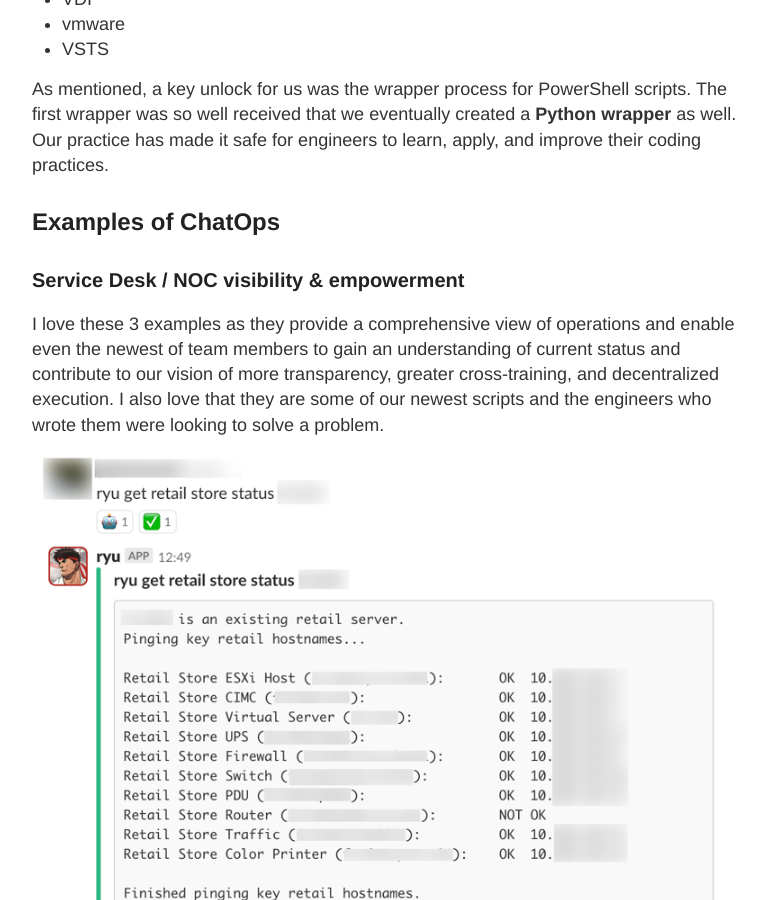
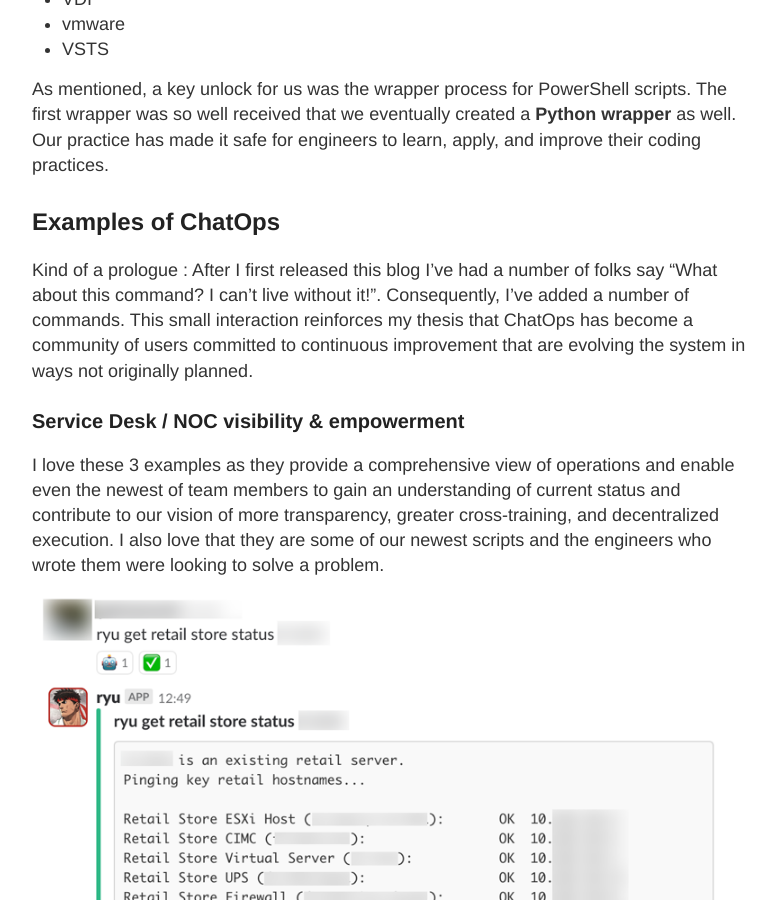
Before and after one commit to scottnasello/scottnasello.github.io, a Jekyll site: the page built from _posts/2018-09-24-ChatOps.md, in a window 1280 px wide and 900 px high, scrolled down 5211 px. Shown: the whole window, without its empty margins (248-1024 px from the left). Built offline with Jekyll 4.4.1, drawn with Linux system fonts in a browser that asks for light colours; comment, search, counter and statistics services are not loaded; some of the changed lines change nothing that is shown.

Commit message:
more ChatOps Examples

```diff
--- a/_posts/2018-09-24-ChatOps.md
+++ b/_posts/2018-09-24-ChatOps.md
@@ -96,6 +96,7 @@
  As mentioned, a key unlock for us was the wrapper process for PowerShell scripts.  The first wrapper was so well received that we eventually created a **Python wrapper** as well.  Our practice has made it safe for engineers to learn, apply, and improve their coding practices.
 
 ## Examples of ChatOps
+Kind of a prologue : After I first released this blog I've had a number of folks say "What about this command?  I can't live without it!".  Consequently, I've added a number of commands.  This small interaction reinforces my thesis that ChatOps has become a community of users committed to continuous improvement that are evolving the system in ways not originally planned.
 
 ### Service Desk / NOC visibility & empowerment
 I love these 3 examples as they provide a comprehensive view of operations and enable even the newest of team members to gain an understanding of current status and contribute to our vision of more transparency, greater cross-training, and decentralized execution.  I also love that they are some of our newest scripts and the engineers who wrote them were looking to solve a problem.
@@ -105,6 +106,9 @@
 ![100 Days Challenge](/images/ChatOps-network-netbox.png)
 
 ![100 Days Challenge](/images/ChatOps-network-status.png)
+
+### Testing a server
+![100 Days Challenge](/images/ChatOps-test.png)
 
 ### Jenkins Menu
 This example was created by an engineer to enable adhoc jenkins jobs, especially by stakeholders who didn't have access to Jenkins.
```
Also changed, not shown: images/ChatOps-test.png (added).
